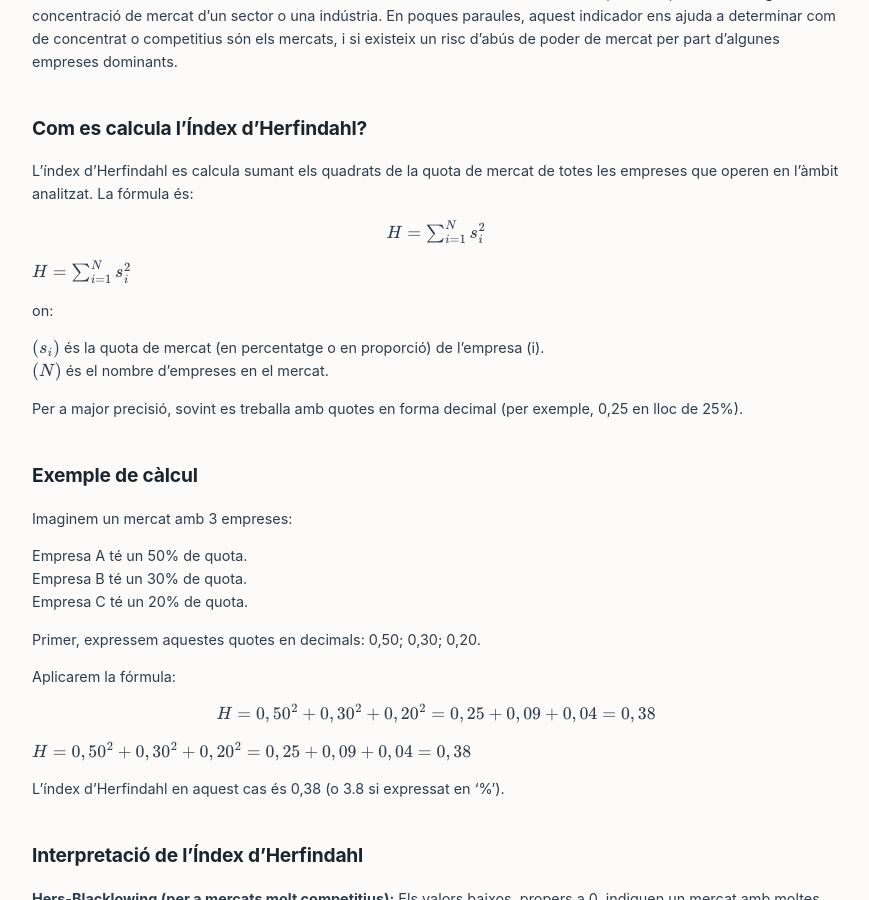
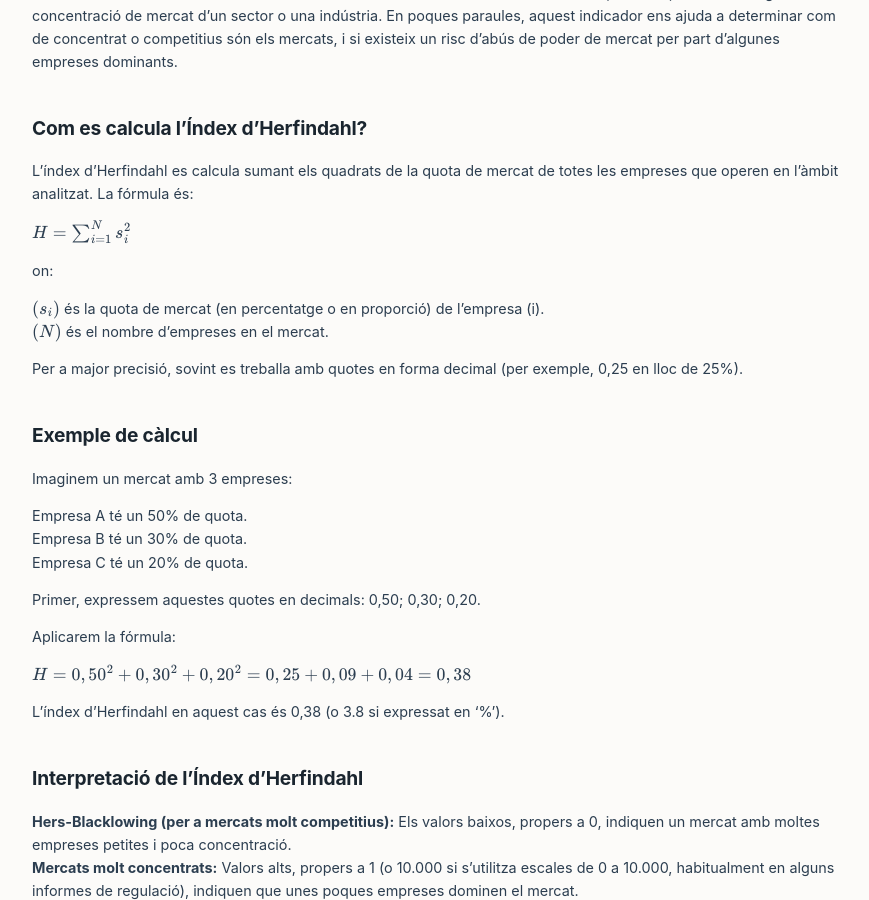
Before and after one commit to alberthr/alberthr.github.io, a Jekyll site: the page built from _posts/2026-06-01-herfindahl-concentracio.md, in a window 1280 px wide and 900 px high, scrolled down 234 px. Shown: the whole window, without its empty margins (204-1073 px from the left). Built offline with Jekyll 4.4.1, drawn with Linux system fonts in a browser that asks for light colours.

Commit message:
Update 2026-06-01-herfindahl-concentracio.md

```diff
--- a/_posts/2026-06-01-herfindahl-concentracio.md
+++ b/_posts/2026-06-01-herfindahl-concentracio.md
@@ -10,10 +10,6 @@ L’índex d’Herfindahl (H-Index) és una mesura utilitzada en economia i dret
 ## Com es calcula l’Índex d’Herfindahl?
 
 L’índex d’Herfindahl es calcula sumant els quadrats de la quota de mercat de totes les empreses que operen en l’àmbit analitzat. La fórmula és:
-
-<center>$
-H = \sum_{i=1}^{N} s_i^2
-$</center>
 
 $H = \sum_{i=1}^{N} s_i^2$
 
@@ -33,10 +29,6 @@ Imaginem un mercat amb 3 empreses:
 Primer, expressem aquestes quotes en decimals: 0,50; 0,30; 0,20.
 
 Aplicarem la fórmula:
-
-<center>$
-H = 0,50^2 + 0,30^2 + 0,20^2 = 0,25 + 0,09 + 0,04 = 0,38
-$</center>
 
 $H = 0,50^2 + 0,30^2 + 0,20^2 = 0,25 + 0,09 + 0,04 = 0,38$
 
```
